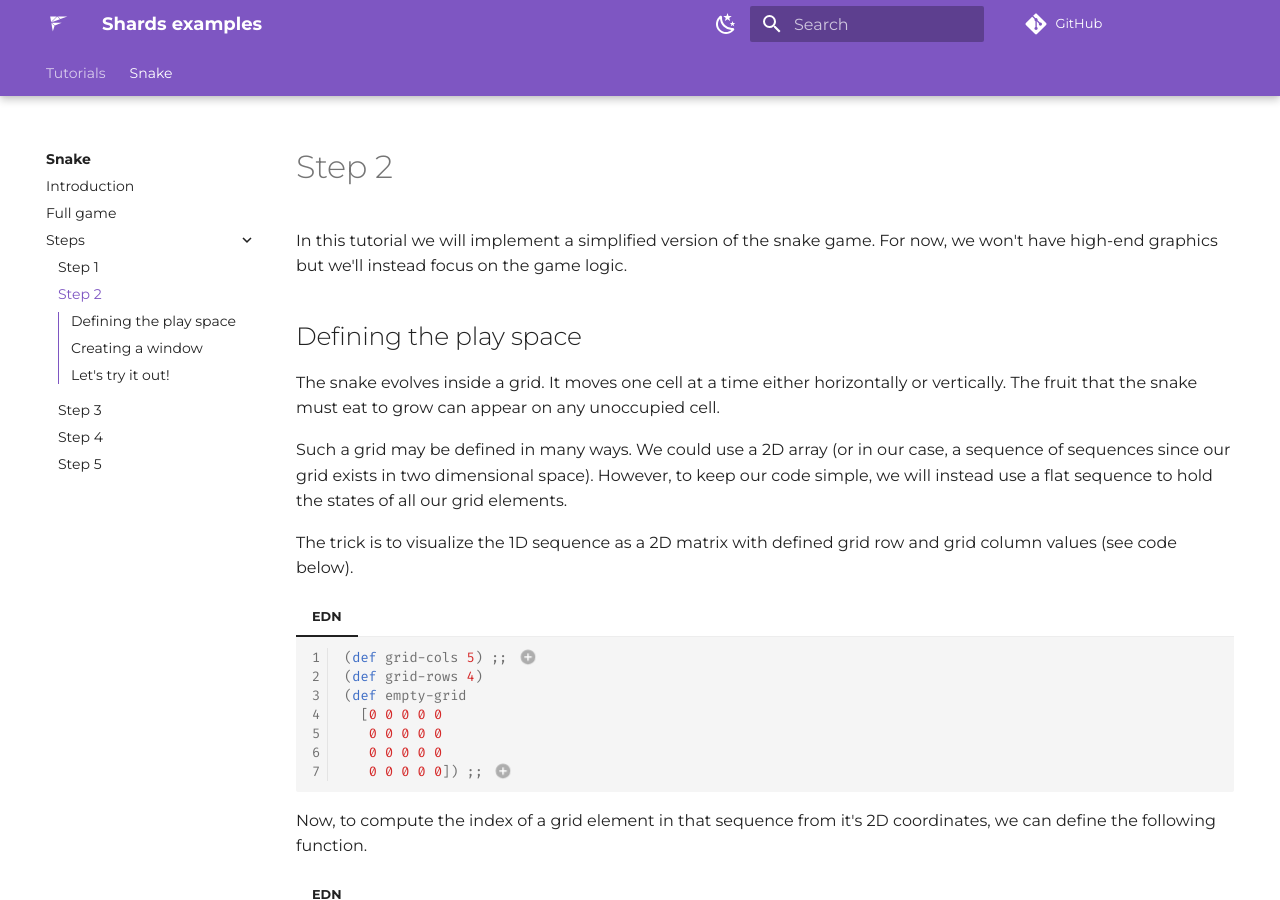
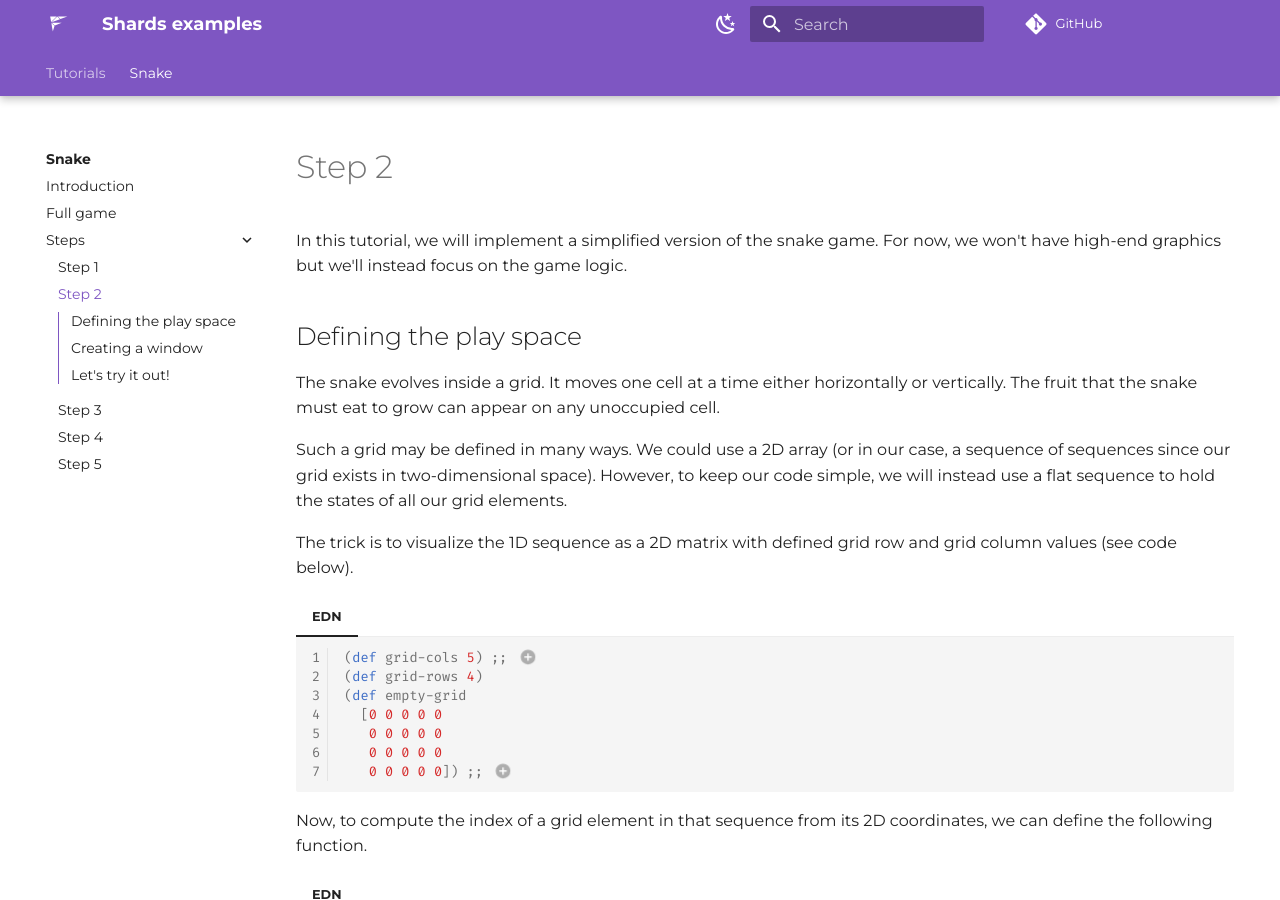
Before and after one commit to fragcolor-xyz/shards-examples, an MkDocs documentation site: the page built from tutorials/snake/steps/step-2.md, in a window 1280 px wide and 900 px high. Built offline with MkDocs 1.6.1 and Material for MkDocs 9.7.7, drawn with Linux system fonts in a browser that asks for light colours; comment, search, counter and statistics services are not loaded.

Commit message:
Fix Snake tutorial grammar

```diff
--- a/tutorials/snake/steps/step-1.md
+++ b/tutorials/snake/steps/step-1.md
@@ -2,7 +2,7 @@
 
 ## Basic file structure
 
-In this tutorial we will program using a Clojure-like syntax and an EDN-like format (JSON equivalent for Clojure). The similarity of Shards' syntax to Clojure means more expressive code in fewer lines (as compared to traditional programming languages like Javascript or Python). Additionally, the code is more focused on data which makes it easier for beginners to grasp.
+In this tutorial, we will program using a Clojure-like syntax and an EDN-like format (JSON equivalent for Clojure). The similarity of Shards' syntax to Clojure means more expressive code in fewer lines (as compared to traditional programming languages like Javascript or Python). Additionally, the code is more focused on data which makes it easier for beginners to grasp.
 
 A simple program in Shards would look like this:
 
@@ -49,7 +49,7 @@ Most games have the concept of a "game loop".
 
 A game loop is the overall flow control of the program that runs continuously during gameplay. In each turn of the loop (known as a frame), the program processes the user's input, updates the game state, and renders the game.
 
-In Shards a wire (self-contained piece of code made that can be suspended/resumed and is made up of shards and functions) can be transformed into a loop by simply replacing `(defchain)` with `(defloop)`. Additionally, `(run)` takes a second argument to specify the delay between two consecutive executions of the loop, specifying the frame rate (FPS). Games tend to run at 60 FPS (or 60 Hz).
+In Shards, a wire (self-contained piece of code made that can be suspended/resumed and is made up of shards and functions) can be transformed into a loop by simply replacing `(defchain)` with `(defloop)`. Additionally, `(run)` takes a second argument to specify the delay between two consecutive executions of the loop, specifying the frame rate (FPS). Games tend to run at 60 FPS (or 60 Hz).
 
 === "EDN"
 
--- a/tutorials/snake/steps/step-2.md
+++ b/tutorials/snake/steps/step-2.md
@@ -1,12 +1,12 @@
 # Step 2
 
-In this tutorial we will implement a simplified version of the snake game. For now, we won't have high-end graphics but we'll instead focus on the game logic.
+In this tutorial, we will implement a simplified version of the snake game. For now, we won't have high-end graphics but we'll instead focus on the game logic.
 
 ## Defining the play space
 
 The snake evolves inside a grid. It moves one cell at a time either horizontally or vertically. The fruit that the snake must eat to grow can appear on any unoccupied cell.
 
-Such a grid may be defined in many ways. We could use a 2D array (or in our case, a sequence of sequences since our grid exists in two dimensional space). However, to keep our code simple, we will instead use a flat sequence to hold the states of all our grid elements.
+Such a grid may be defined in many ways. We could use a 2D array (or in our case, a sequence of sequences since our grid exists in two-dimensional space). However, to keep our code simple, we will instead use a flat sequence to hold the states of all our grid elements.
 
 The trick is to visualize the 1D sequence as a 2D matrix with defined grid row and grid column values (see code below).
 
@@ -25,7 +25,7 @@ The trick is to visualize the 1D sequence as a 2D matrix with defined grid row a
     1. The [`def`](https://docs.fragcolor.xyz/functions/macros/#def) keyword associates a value with a name.
     2. `[]` is the syntax to define a sequence of values.
 
-Now, to compute the index of a grid element in that sequence from it's 2D coordinates, we can define the following function.
+Now, to compute the index of a grid element in that sequence from its 2D coordinates, we can define the following function.
 
 === "EDN"
 
```
Also changed, not shown: other parts of tutorials/snake/steps/step-2.md (+3 -3 lines), tutorials/snake/index.md (+1 -1 lines).
